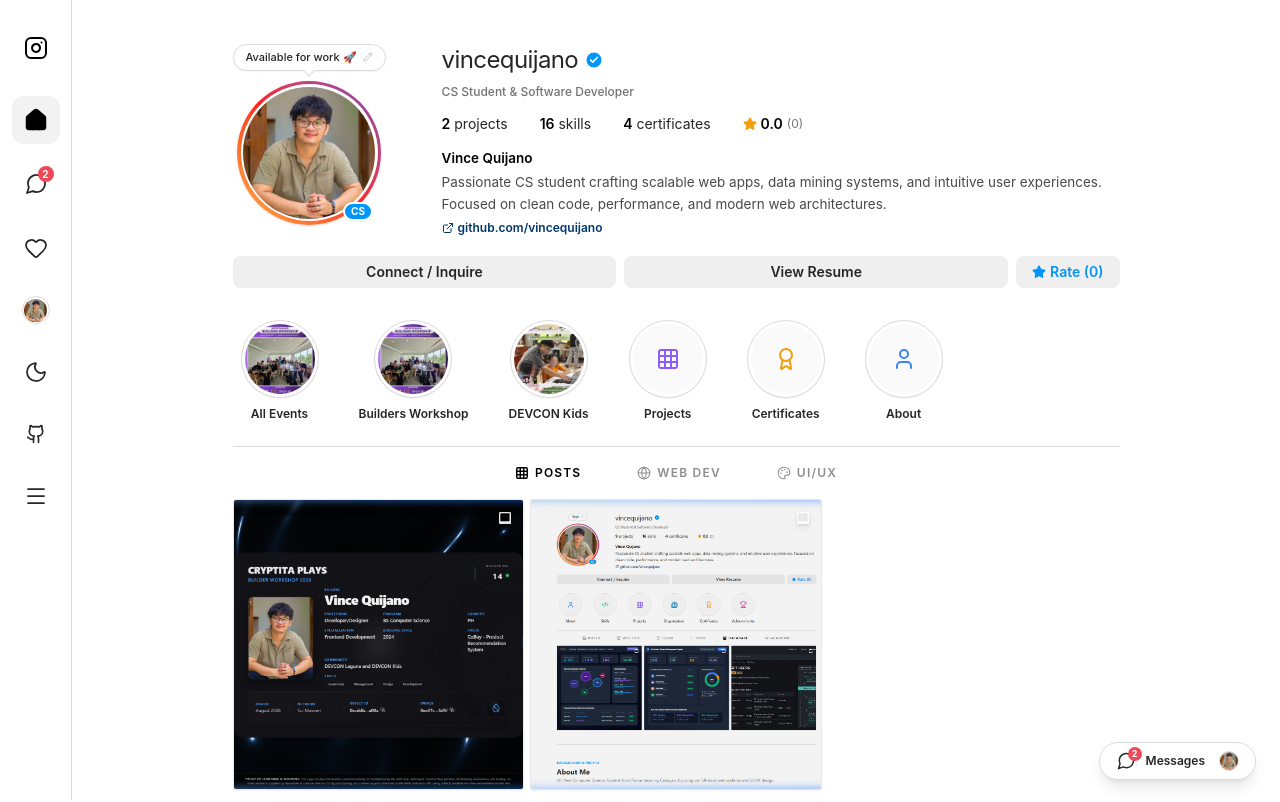
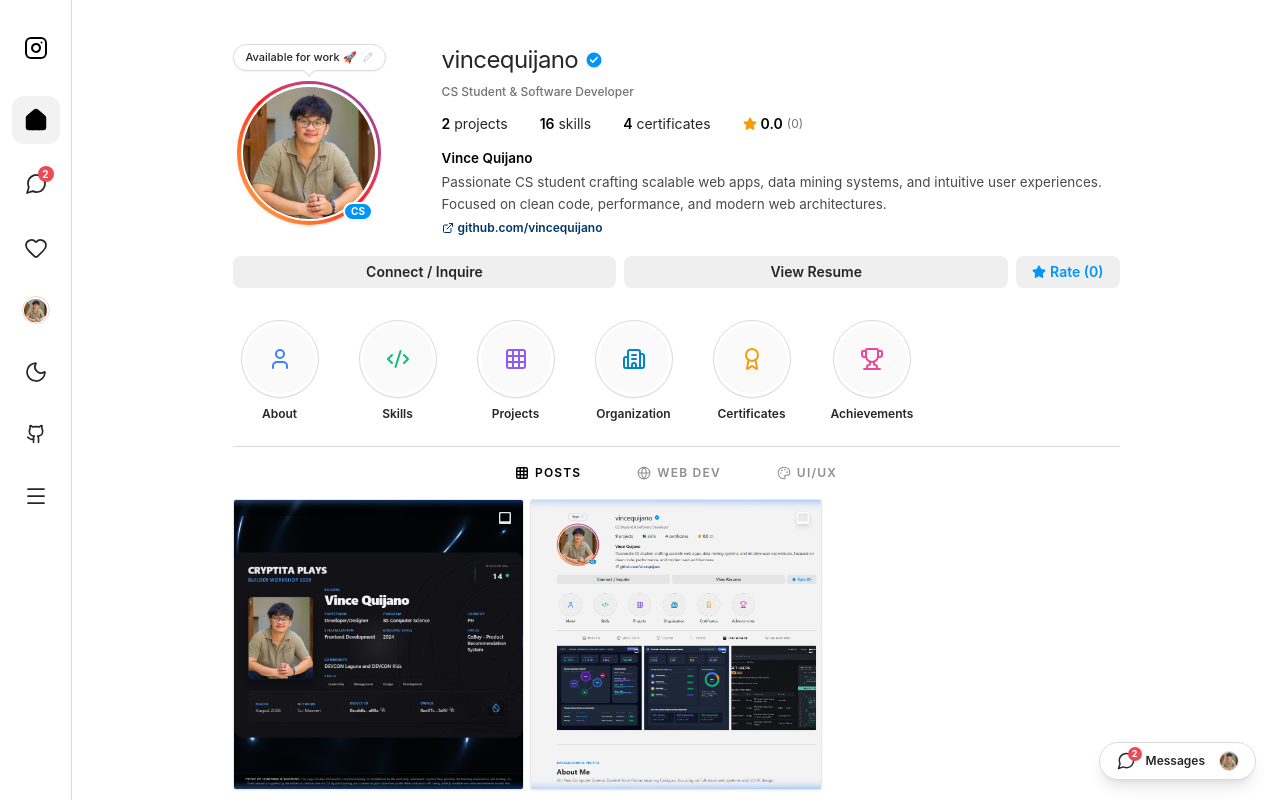
Before and after one commit to vincequijano-stack/portfolio, a React (Vite) app in the folder Front End/: page / in a window 1280 px wide. Shown: the top 802 px of the page. Built offline with nearby package versions, Linux system fonts and the light colour scheme; a web font is replaced by a local one.

Commit message:
fix: restore original highlights row while keeping real-time event photo discovery only in story modal

```diff
--- a/Front End/src/components/ProfileHighlights.tsx
+++ b/Front End/src/components/ProfileHighlights.tsx
@@ -1,6 +1,5 @@
 import React from 'react';
-import { User, Grid, Award } from 'lucide-react';
-import { eventStories } from '../data/events';
+import { User, Code2, Grid, Award, Trophy, Building2 } from 'lucide-react';
 
 interface ProfileHighlightsProps {
   onNavigate: (sectionId: string) => void;
@@ -11,87 +10,63 @@ export const ProfileHighlights: React.FC<ProfileHighlightsProps> = ({
   onNavigate,
   onOpenStoryModal,
 }) => {
-  // Dynamically create a highlight circle for each discovered event story
-  const dynamicEventHighlights = eventStories.map((story) => ({
-    id: story.id,
-    label:
-      story.title.length > 14
-        ? story.title.replace('Cryptita Plays: ', '').replace('Roadshow', '').trim()
-        : story.title,
-    image: story.image,
-    isStory: true,
-    storyId: story.id,
-  }));
-
   const highlights = [
     {
-      id: 'all-events',
-      label: 'All Events',
-      image: eventStories[0]?.image || '/assets/images/event/Cryptita-Workshop.jpg',
-      isStory: true,
-      storyId: eventStories[0]?.id,
+      id: 'about',
+      label: 'About',
+      icon: User,
+      color: '#3B82F6',
     },
-    ...dynamicEventHighlights,
+    {
+      id: 'skills',
+      label: 'Skills',
+      icon: Code2,
+      color: '#10B981',
+    },
     {
       id: 'projects',
       label: 'Projects',
       icon: Grid,
       color: '#8B5CF6',
-      targetSection: 'projects',
+    },
+    {
+      id: 'organization',
+      label: 'Organization',
+      icon: Building2,
+      color: '#0284C7',
     },
     {
       id: 'certificates',
       label: 'Certificates',
       icon: Award,
       color: '#F59E0B',
-      targetSection: 'certificates',
     },
     {
-      id: 'about',
-      label: 'About',
-      icon: User,
-      color: '#3B82F6',
-      targetSection: 'profile-top',
+      id: 'achievements',
+      label: 'Achievements',
+      icon: Trophy,
+      color: '#EC4899',
     },
   ];
-
-  const handleClick = (h: (typeof highlights)[0]) => {
-    if (h.isStory && h.storyId) {
-      onOpenStoryModal(h.storyId);
-    } else if (h.targetSection) {
-      onNavigate(h.targetSection);
-    }
-  };
 
   return (
     <div className="pt-6 pb-6 overflow-x-auto no-scrollbar">
       <div className="flex items-center gap-6 sm:gap-10 min-w-max px-2">
         {highlights.map((h) => {
-          const Icon = 'icon' in h ? h.icon : undefined;
-          const color = 'color' in h ? h.color : undefined;
-
+          const Icon = h.icon;
           return (
             <button
               key={h.id}
-              onClick={() => handleClick(h)}
+              onClick={() => onNavigate(h.id === 'about' || h.id === 'organization' || h.id === 'achievements' ? 'about' : h.id)}
               className="group flex flex-col items-center gap-2 cursor-pointer focus:outline-none"
-              title={h.isStory ? `View ${h.label} Story` : `Go to ${h.label}`}
             >
-              {/* Highlight Circle with subtle ring matching Instagram highlight aesthetic */}
+              {/* Highlight Circle with subtle ring matching reference image */}
               <div className="w-[72px] h-[72px] sm:w-[78px] sm:h-[78px] rounded-full p-[3px] border border-[#DBDBDB] dark:border-[#363636] group-hover:border-[#262626] dark:group-hover:border-white transition-all bg-white dark:bg-black flex items-center justify-center shadow-2xs group-hover:scale-105">
-                <div className="w-full h-full rounded-full bg-[#FAFAFA] dark:bg-[#1A1A1A] overflow-hidden flex items-center justify-center transition-colors">
-                  {h.image ? (
-                    <img
-                      src={h.image}
-                      alt={h.label}
-                      className="w-full h-full object-cover group-hover:scale-110 transition-transform duration-300"
-                    />
-                  ) : Icon ? (
-                    <Icon
-                      className="w-6 h-6 transition-transform group-hover:scale-110"
-                      style={{ color }}
-                    />
-                  ) : null}
+                <div className="w-full h-full rounded-full bg-[#FAFAFA] dark:bg-[#1A1A1A] group-hover:bg-[#F2F2F2] dark:group-hover:bg-[#262626] flex items-center justify-center transition-colors">
+                  <Icon
+                    className="w-6 h-6 transition-transform group-hover:scale-110"
+                    style={{ color: h.color }}
+                  />
                 </div>
               </div>
 
```
